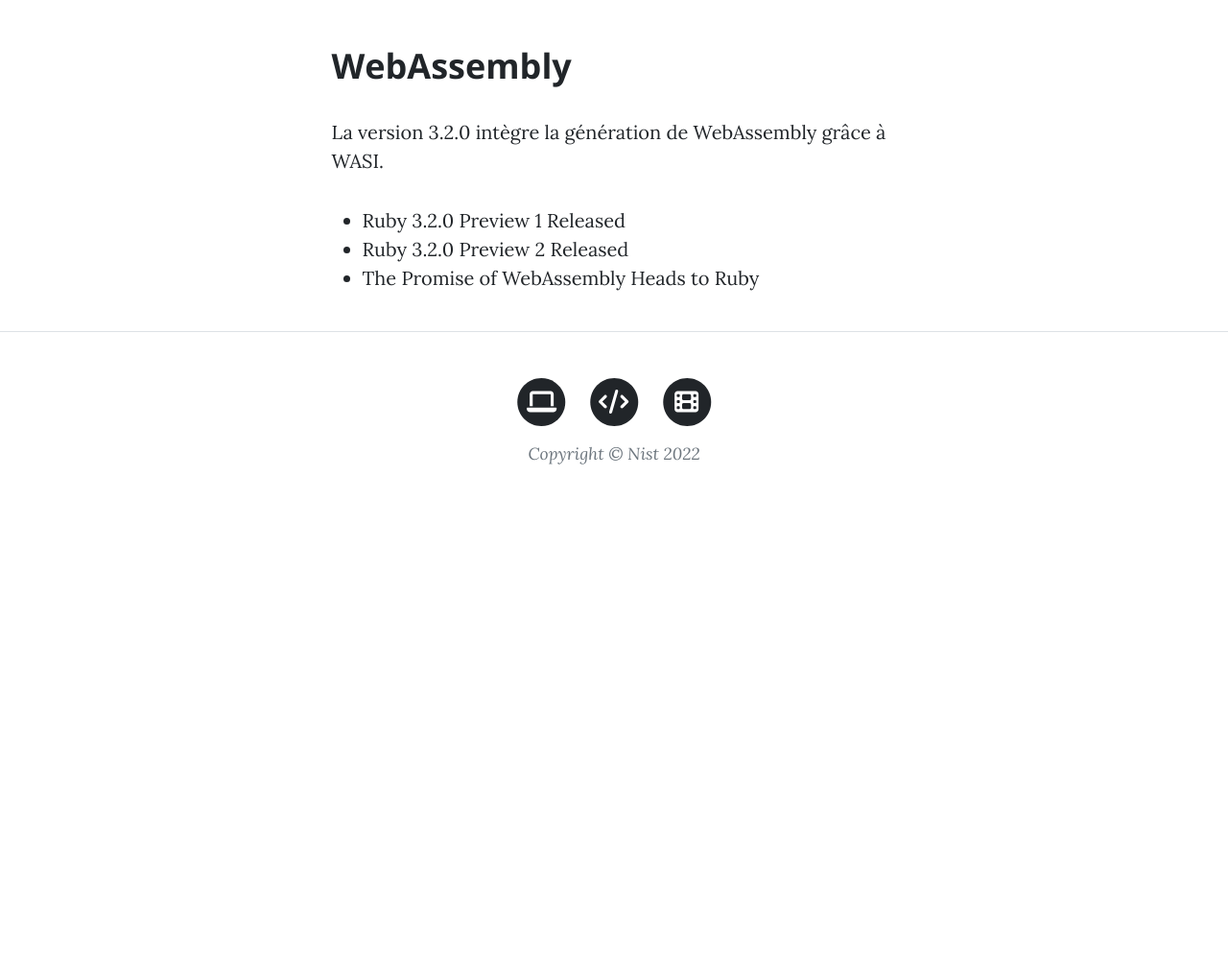
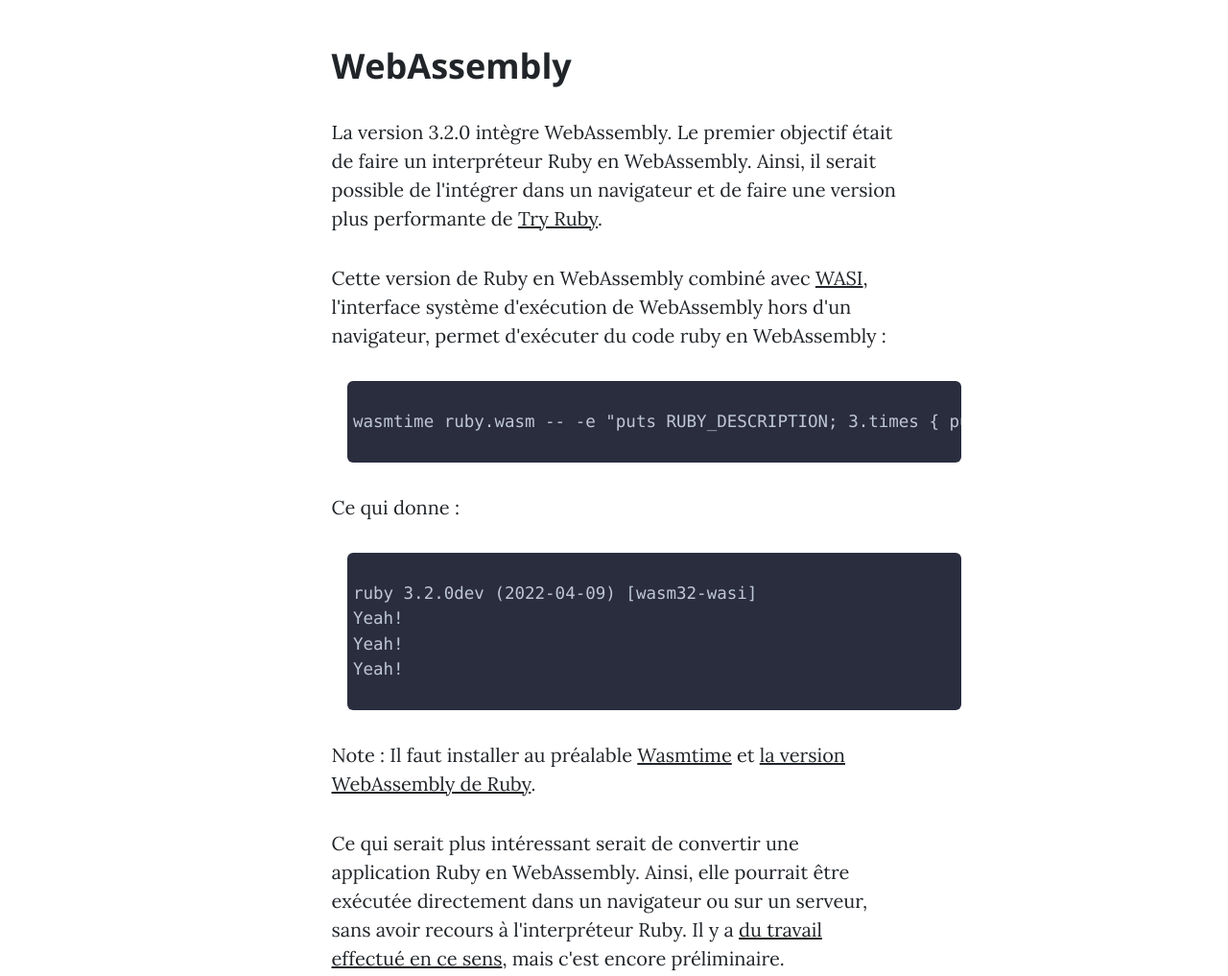
Before and after one commit to nist/rubynist, a plain HTML site: page index.html in a window 1280 px wide. Shown: the part 8440-9457 px from the top of the page at 96% size. Before the commit the page ends 8974 px from the top, so only its background shows below. Drawn offline with nearby package versions, Linux system fonts and the light colour scheme.

Commit message:
Complete the WebAssembly section.

```diff
--- a/index.html
+++ b/index.html
@@ -172,7 +172,20 @@
                         <li><a title="Article sur YJIT" tabindex="0" target="_blank" rel="noopener noreferrer" href="https://dl.acm.org/doi/10.1145/3486606.3486781">YJIT: a basic block versioning JIT compiler for CRuby</a></li>
                         </ul>
                         <h2 id="wasm" class="section-heading">WebAssembly</h2>
-                        <p>La version 3.2.0 intègre la génération de WebAssembly grâce à WASI.</p>
+                        <p>La version 3.2.0 intègre WebAssembly. Le premier objectif était de faire un interpréteur Ruby en WebAssembly. Ainsi, il serait possible de l'intégrer dans un navigateur et de faire une version plus performante de <a title="Ruby dans un navigateur" tabindex="0" target="_blank" rel="noopener noreferrer" href="https://try.ruby-lang.org/">Try Ruby</a>.</p>
+                        <p>Cette version de Ruby en WebAssembly combiné avec <a title="WASI" tabindex="0" target="_blank" rel="noopener noreferrer" href="https://wasi.dev/">WASI</a>, l'interface système d'exécution de WebAssembly hors d'un navigateur, permet d'exécuter du code ruby en WebAssembly :</p>
+                        <code>
+wasmtime ruby.wasm -- -e "puts RUBY_DESCRIPTION; 3.times { puts 'Yeah! '}"
+                        </code>
+                        <p>Ce qui donne :</p>
+                        <code>
+ruby 3.2.0dev (2022-04-09) [wasm32-wasi]
+Yeah!
+Yeah!
+Yeah!
+                        </code>
+                        <p>Note : Il faut installer au préalable <a title="Wasmtime" tabindex="0" target="_blank" rel="noopener noreferrer" href="https://wasmtime.dev/">Wasmtime</a> et <a title="ruby.wasm" tabindex="0" target="_blank" rel="noopener noreferrer" href="https://github.com/ruby/ruby.wasm/releases">la version WebAssembly de Ruby</a>.</p>
+                        <p>Ce qui serait plus intéressant serait de convertir une application Ruby en WebAssembly. Ainsi, elle pourrait être exécutée directement dans un navigateur ou sur un serveur, sans avoir recours à l'interpréteur Ruby. Il y a <a title="Convertir application Ruby en WebAssembly" tabindex="0" target="_blank" rel="noopener noreferrer" href="https://github.com/kateinoigakukun/wasi-vfs/wiki/Getting-Started-with-CRuby">du travail effectué en ce sens</a>, mais c'est encore préliminaire.</p>
                         <ul>
                         <li><a title="Annonce version 3.2.0 preview 1" tabindex="0" target="_blank" rel="noopener noreferrer" href="https://www.ruby-lang.org/en/news/2022/04/03/ruby-3-2-0-preview1-released/">Ruby 3.2.0 Preview 1 Released</a></li>
                         <li><a title="Annonce version 3.2.0 preview 2" tabindex="0" target="_blank" rel="noopener noreferrer" href="https://www.ruby-lang.org/en/news/2022/09/09/ruby-3-2-0-preview2-released/">Ruby 3.2.0 Preview 2 Released</a></li>
```
